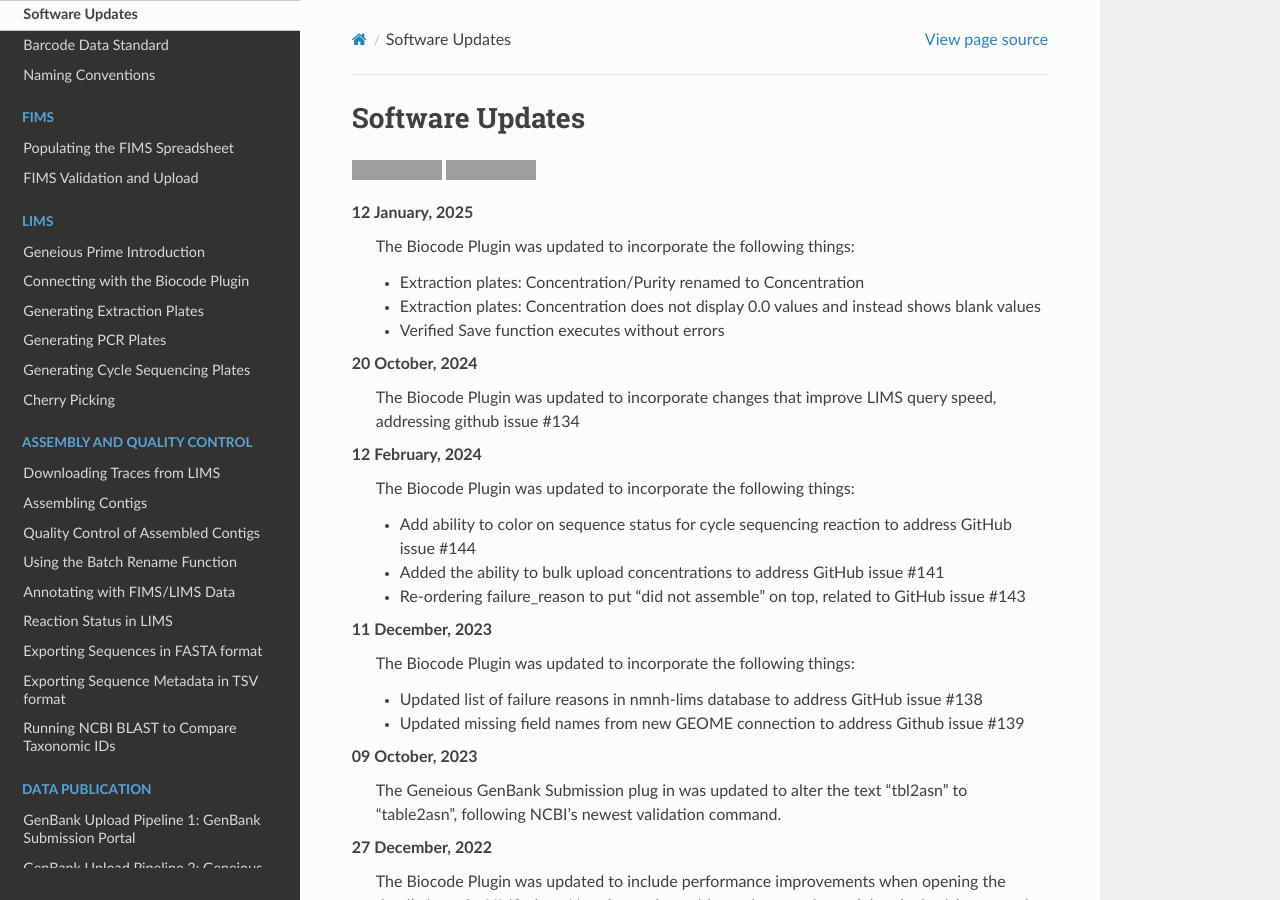
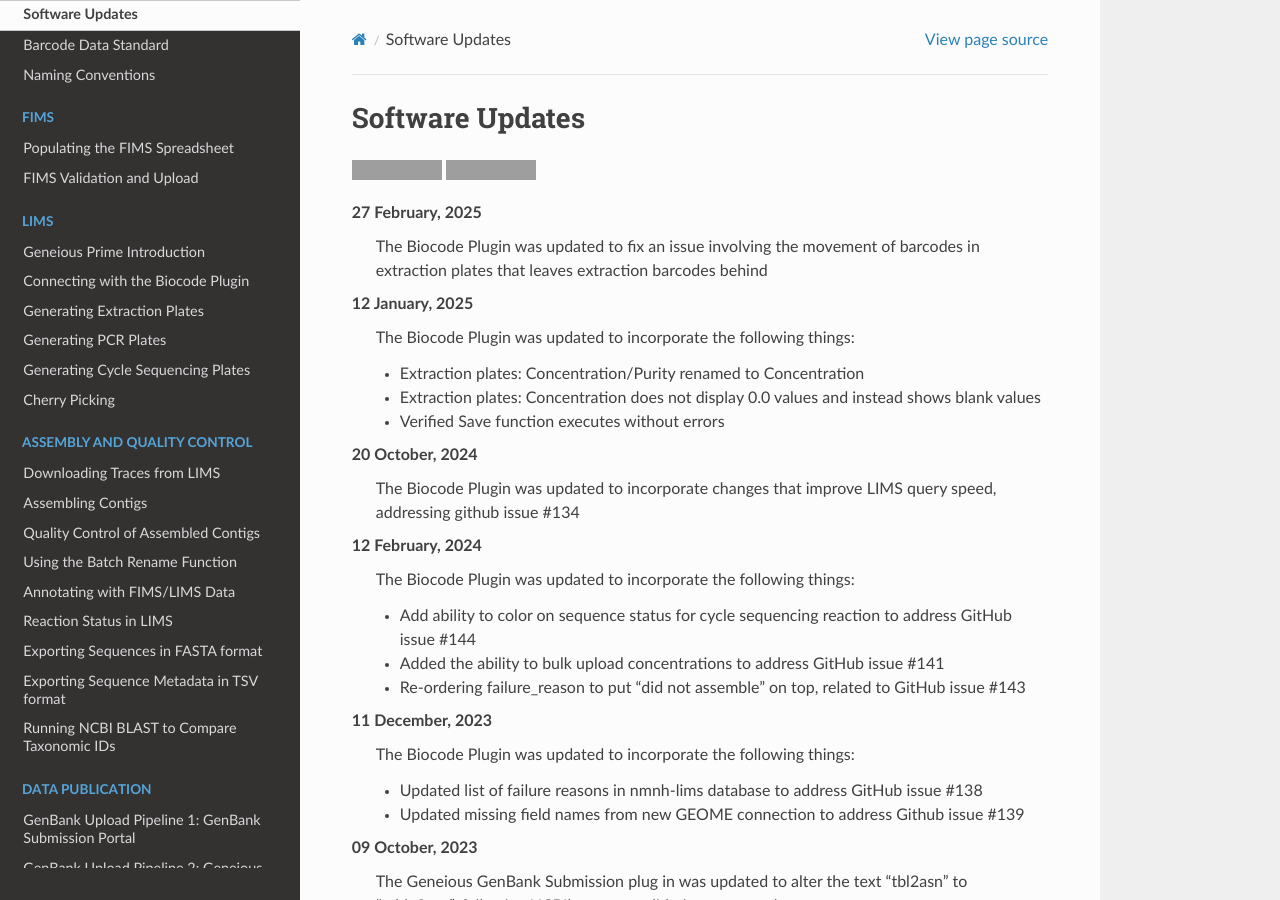
Before and after one commit to SIBarcodeNetwork/ReadtheDocsMaster, a Sphinx documentation site: the page built from Docs/software_updates.rst, in a window 1280 px wide and 900 px high. Built offline with Sphinx 7.4.7 and the Read the Docs theme 3.1.0, drawn with Linux system fonts in a browser that asks for light colours; grey boxes are pictures that could not be loaded.

Commit message:
Update software_updates.rst
updating biocode plug in to 3.0.24

```diff
--- a/Docs/software_updates.rst
+++ b/Docs/software_updates.rst
@@ -3,11 +3,14 @@
 Software Updates
 =================
 
-.. image:: https://img.shields.io/badge/Biocode%20Plugin%20Version-3.0.23-green.svg
+.. image:: https://img.shields.io/badge/Biocode%20Plugin%20Version-3.0.24-green.svg
     :target: https://github.com/biocodellc/biocode-lims/releases/download/v3.0.23/BiocodePlugin_3_0_23.gplugin
 
 .. image:: https://img.shields.io/badge/GenBank%20Upload%20Plugin%20Version-1.7.0-green.svg
     :target: https://assets.geneious.com/plugins/GenbankSubmission_1_7_0.gplugin
+
+27 February, 2025
+	The Biocode Plugin was updated to fix an issue involving the movement of barcodes in extraction plates that leaves extraction barcodes behind
 
 12 January, 2025
 	The Biocode Plugin was updated to incorporate the following things:
```
